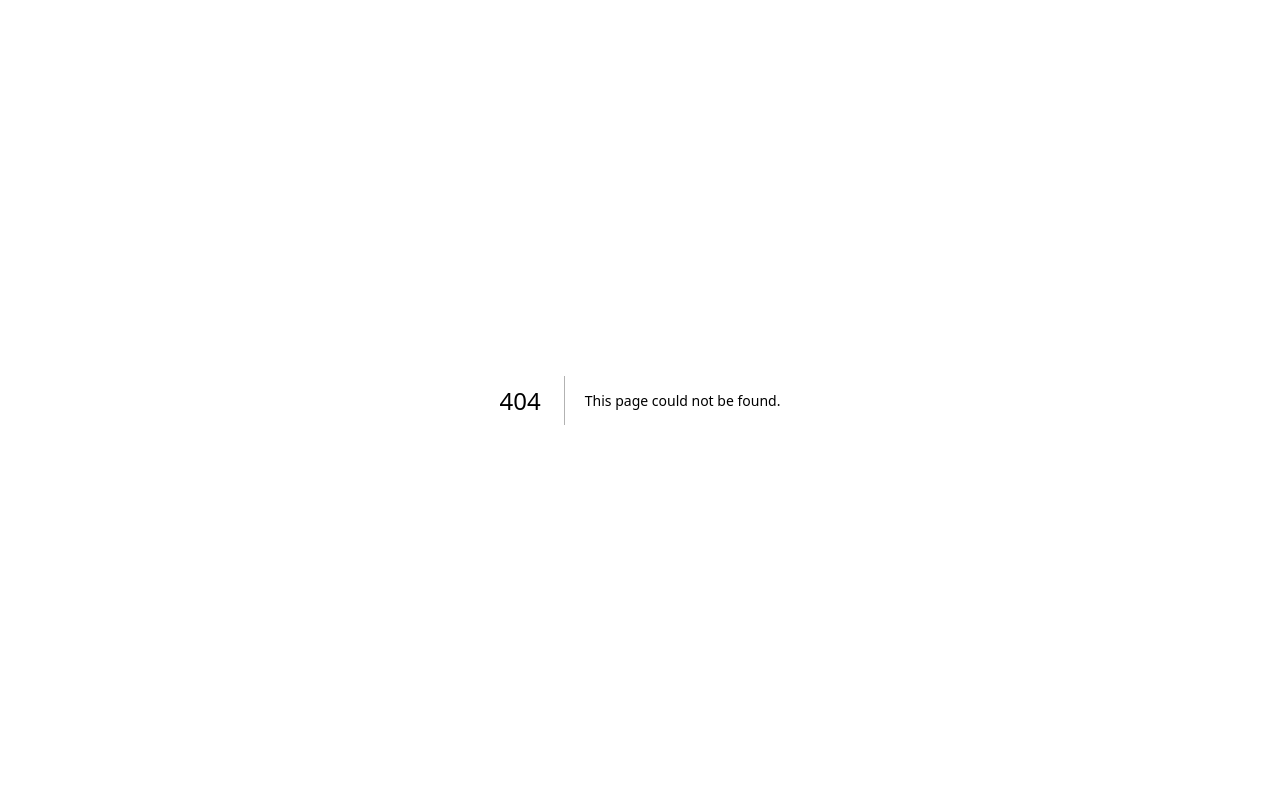
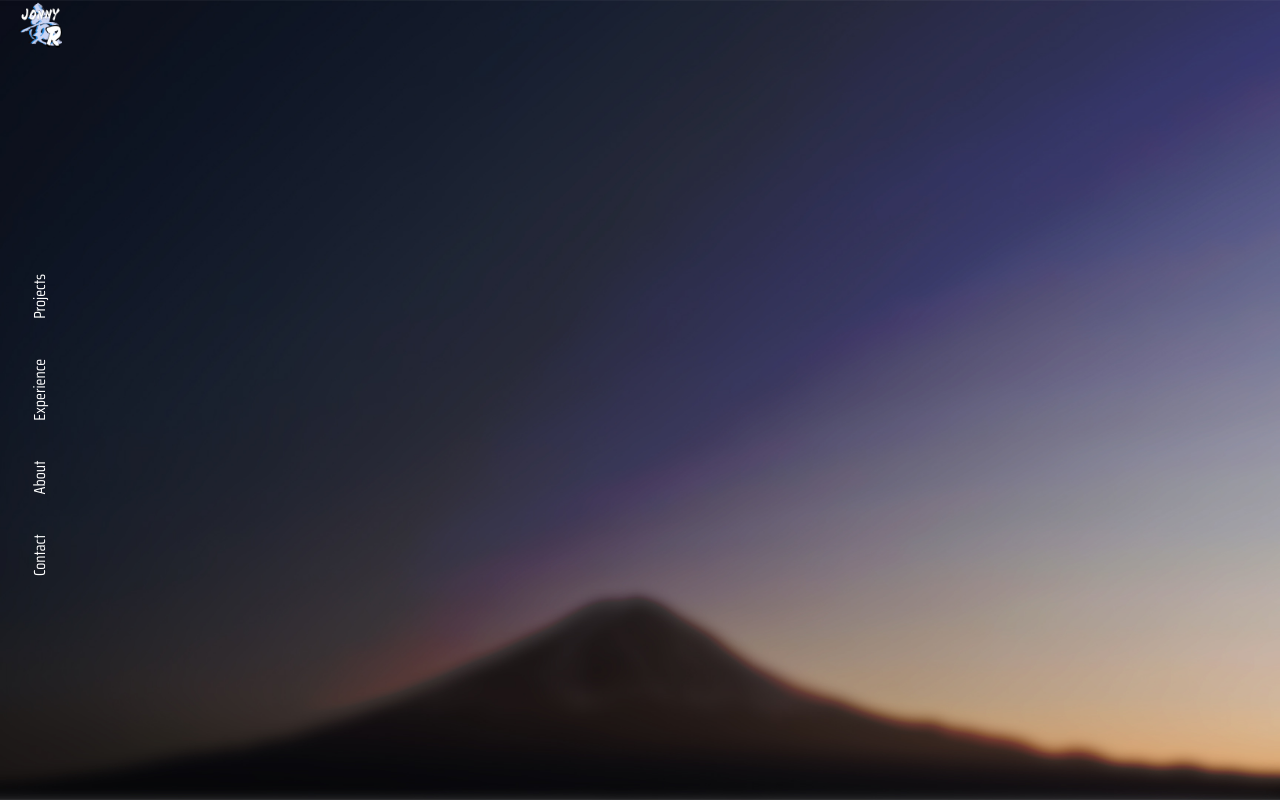
Before and after one commit to RyuujiAkira/jonny-r-portfolio, a Next.js app: page /about in a window 1280 px wide. Before the commit this address had no page. Built offline with nearby package versions, Linux system fonts and the light colour scheme.

Commit message:
Update Nav with links

```diff
--- /dev/null
+++ b/app/about/page.tsx
@@ -0,0 +1,14 @@
+// pages/about.tsx
+import React from "react";
+import Nav from "@/components/Nav";
+
+const About: React.FC = () => {
+  return (
+    <main className="relative bg-[url('../public/assets/hero-background-dt.jpg')] bg-fixed bg-cover bg-bottom flex justify-center items-center flex-col overflow-x-hidden mx-auto sm:p-10 px-5 h-full font-saira md:min-h-screen">
+      <Nav />
+      <div className="max-w-7xl w-full"></div>
+    </main>
+  );
+};
+
+export default About;
--- /dev/null
+++ b/app/experience/page.tsx
@@ -0,0 +1,14 @@
+// pages/about.tsx
+import React from "react";
+import Nav from "@/components/Nav";
+
+const Experience: React.FC = () => {
+  return (
+    <main className="relative bg-[url('../public/assets/hero-background-dt.jpg')] bg-fixed bg-cover bg-bottom flex justify-center items-center flex-col overflow-x-hidden mx-auto sm:p-10 px-5 h-full font-saira md:min-h-screen">
+      <Nav />
+      <div className="max-w-7xl w-full"></div>
+    </main>
+  );
+};
+
+export default Experience;
--- a/app/page.tsx
+++ b/app/page.tsx
@@ -4,6 +4,7 @@ import Nav from "@/components/Nav";
 
 export default function Home() {
   return (
+    <>
       <main className="relative bg-[url('../public/assets/hero-background-dt.jpg')] bg-fixed bg-cover bg-bottom flex justify-center items-center flex-col overflow-x-hidden mx-auto sm:p-10 px-5 h-full font-saira md:min-h-screen">
         <Nav />
         <div className="max-w-7xl w-full">
@@ -11,5 +12,6 @@ export default function Home() {
           <Grid />
         </div>
       </main>
+    </>
   );
 }
--- /dev/null
+++ b/app/projects/page.tsx
@@ -0,0 +1,14 @@
+// pages/about.tsx
+import React from "react";
+import Nav from "@/components/Nav";
+
+const Projects: React.FC = () => {
+  return (
+    <main className="relative bg-[url('../public/assets/hero-background-dt.jpg')] bg-fixed bg-cover bg-bottom flex justify-center items-center flex-col overflow-x-hidden mx-auto sm:p-10 px-5 h-full font-saira md:min-h-screen">
+      <Nav />
+      <div className="max-w-7xl w-full"></div>
+    </main>
+  );
+};
+
+export default Projects;
--- a/components/Grid.tsx
+++ b/components/Grid.tsx
@@ -1,3 +1,5 @@
+"use client"; // Mark this as a Client Component
+
 import React from "react";
 import { BentoGrid, BentoGridItem } from "./ui/BentoGrid";
 import { heroGridItems1 } from "@/data";
@@ -15,11 +17,11 @@ import {
 } from "react-icons/ri";
 import { FaHtml5, FaCss3 } from "react-icons/fa";
 
-const Grid = () => {
+const Grid: React.FC = () => {
   return (
     <section
       id="about"
-      className="h-fit flex justify-center align-middle flex-col gap-4"
+      className="h-fit flex justify-center align-middle flex-col gap-4 z-10"
     >
       <BentoGrid>
         {heroGridItems1.map(
@@ -69,12 +71,6 @@ const Grid = () => {
         </BentoGridItem>
         <BentoGridItem
           id={6}
-          pillTitle="Music"
-          title="Recently Played"
-          titleClassName="justify-center text-center"
-        ></BentoGridItem>
-        <BentoGridItem
-          id={6}
           pillTitle="Tech"
           title="Skills"
           titleClassName="justify-center text-center"
@@ -89,6 +85,12 @@ const Grid = () => {
             <SiGoogletagmanager className="text-white text-4xl" />
           </div>
         </BentoGridItem>
+        <BentoGridItem
+          id={6}
+          pillTitle="Music"
+          title="Recently Played"
+          titleClassName="justify-center text-center"
+        ></BentoGridItem>
       </BentoGrid>
     </section>
   );
--- a/components/Nav.tsx
+++ b/components/Nav.tsx
@@ -1,9 +1,11 @@
 import Image from "next/image";
 import React from "react";
+import Link from "next/link";
 
 const Nav = () => {
   return (
     <div className="text-white fixed left-0 top-0 h-full w-auto max-w-20 flex flex-col">
+      <Link href="/">
         <Image
           className="aspect-square cursor-pointer mx-auto"
           width={50}
@@ -14,11 +16,12 @@ const Nav = () => {
           fetchPriority="high"
           style={{ objectFit: "cover" }}
         />
+      </Link>
       <div className="relative flex justify-between flex-row gap-10 -rotate-90 left-1/2 -translate-x-1/2 m-auto">
         <p>Contact</p>
-        <p>About</p>
-        <p>Experience</p>
-        <p className="">Projects</p>
+        <Link href="/about">About</Link>
+        <Link href="/experience">Experience</Link>
+        <Link href="/projects">Projects</Link>
       </div>
     </div>
   );
--- a/components/ui/BentoGrid.tsx
+++ b/components/ui/BentoGrid.tsx
@@ -79,10 +79,9 @@ export const BentoGridItem = ({
             <Image
               className={cn(imgClassName)}
               src={img}
-              // width={210}
-              // height={100}
               alt="Jonny R Logo"
               fill={true}
+              sizes="(max-width: 768px) 100vw, (max-width: 1200px) 50vw, 33vw"
               style={imgStyle}
             />
           </div>
--- a/data/index.ts
+++ b/data/index.ts
@@ -1,10 +1,3 @@
-export const navItems = [
-  { name: "Contact" },
-  { name: "About", link: "#about" },
-  { name: "Experience", link: "#experience" },
-  { name: "Projects", link: "#projects" },
-];
-
 export const heroGridItems1 = [
   {
     id: 1,
```
Also changed, not shown: app/layout.tsx (+11 -13 lines). Lines whose indentation alone changed are shown as unchanged.
